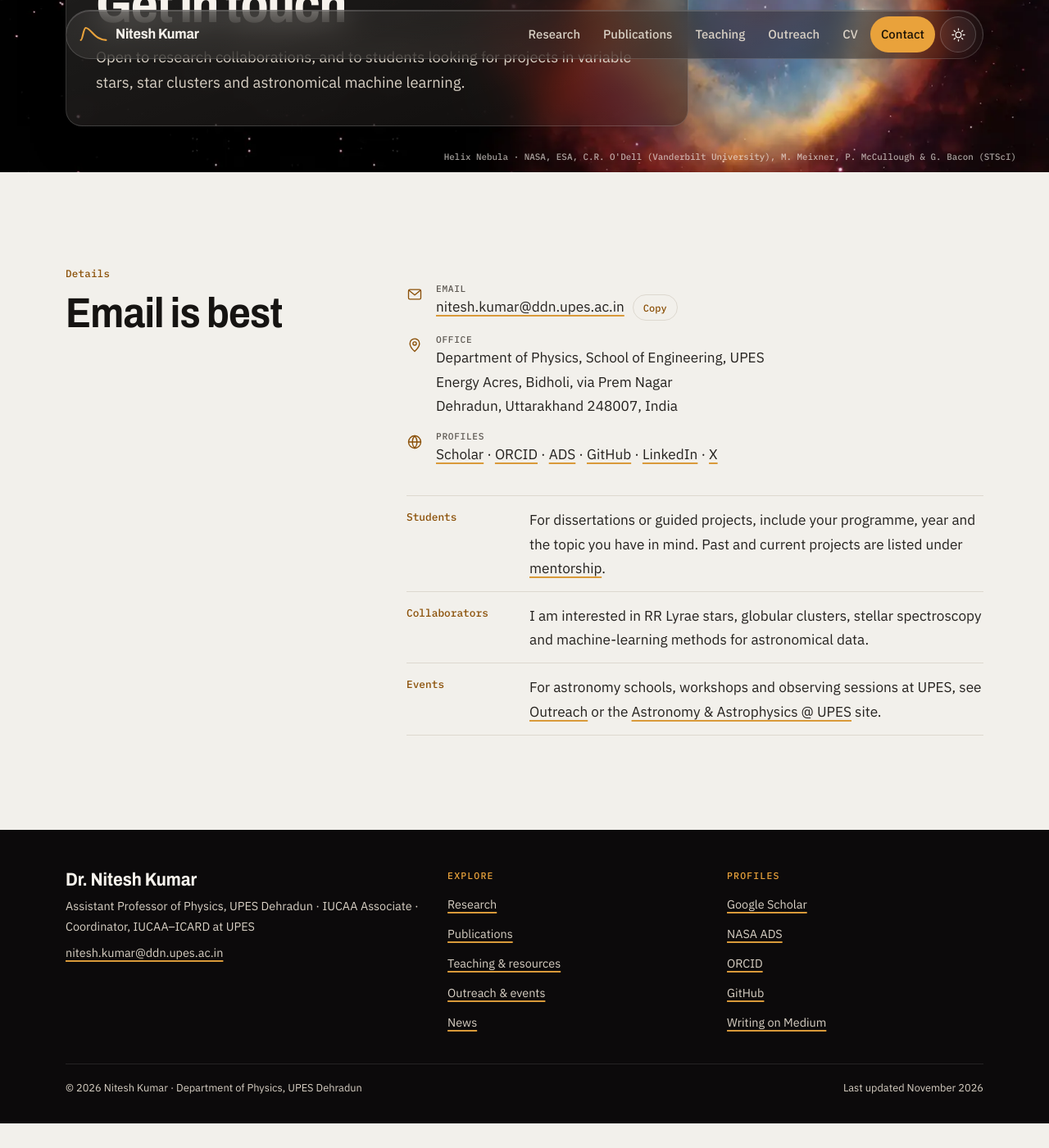
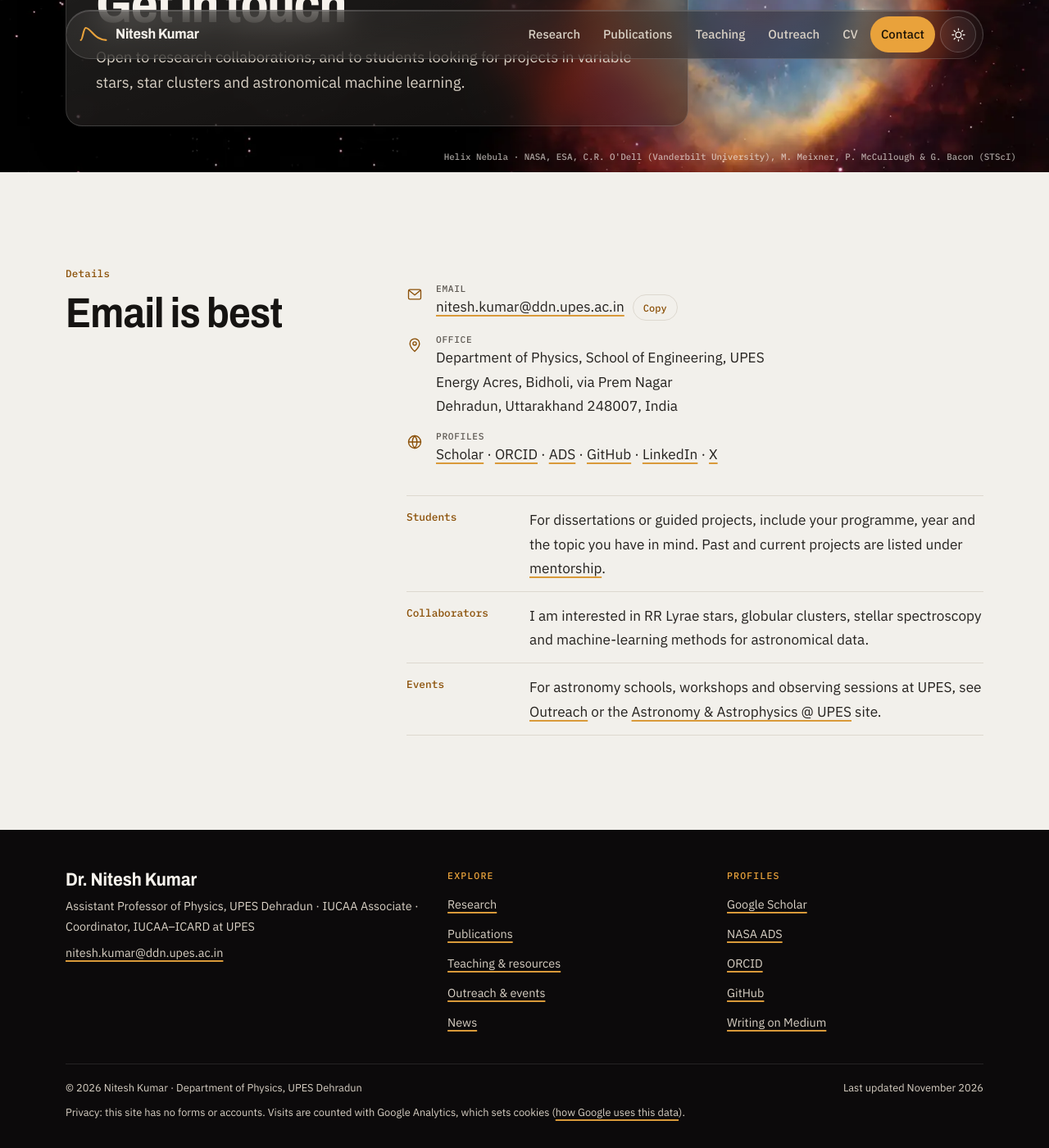
Before and after one commit to niteshchandra039/niteshchandra039.github.io, a Jekyll site: the page built from contact.html, in a window 1280 px wide and 1400 px high, scrolled down 224 px. Shown: the whole window at 82% size. Built offline with Jekyll 4.4.1, drawn with Linux system fonts in a browser that asks for light colours; before the commit the page ends 1594 px from its top, so only the background shows below that.

Commit message:
Add arXiv links, BibTeX citations and a privacy note
Each paper now links to its free arXiv version (IDs verified against the arXiv
API) and has a "Cite" panel with Crossref-derived BibTeX, unique citation keys
and a copy button. The footer states that Google Analytics is used.

Co-Authored-By: Claude Opus 5.5 <noreply@anthropic.com>

```diff
--- a/_includes/site/footer.html
+++ b/_includes/site/footer.html
@@ -31,6 +31,7 @@
     <div class="foot-meta">
       <span>© {{ site.time | date: '%Y' }} {{ p.name }} · Department of Physics, UPES Dehradun</span>
       <span>Last updated {{ site.time | date: '%B %Y' }}</span>
+      <span>Privacy: this site has no forms or accounts. Visits are counted with Google Analytics, which sets cookies (<a href="https://policies.google.com/technologies/partner-sites">how Google uses this data</a>).</span>
     </div>
   </div>
 </footer>
--- a/assets/site/css/site.css
+++ b/assets/site/css/site.css
@@ -301,7 +301,7 @@ b, strong { font-weight: 600; }
 .pub .by { grid-column: 1; color: var(--muted); font-size: .93rem; }
 .pub .by b { color: var(--text); }
 .pub .yr { grid-row: 1 / 3; grid-column: 2; font: 500 .9rem var(--mono); color: var(--accent); text-align: right; }
-.pub .links { grid-column: 1; display: flex; flex-wrap: wrap; gap: 0 18px; font: 500 .8rem var(--mono); }
+.pub .links { grid-column: 1; min-width: 0; display: flex; flex-wrap: wrap; gap: 0 18px; font: 500 .8rem var(--mono); }
 .pub .links a { min-height: 36px; display: inline-flex; align-items: center; }
 .status { margin-top: 14px; font-size: .88rem; color: var(--muted); }
 
@@ -341,7 +341,19 @@ b, strong { font-weight: 600; }
 .mail { overflow-wrap: anywhere; }
 .copy { margin-left: 10px; min-height: 32px; padding: 0 12px; border-radius: 999px; border: 1px solid var(--line); background: transparent; color: var(--accent); font: 500 .75rem var(--mono); cursor: pointer; }
 .glass .copy { border-color: rgba(255, 255, 255, .25); color: var(--amber); }
-.no-js .copy { display: none; }
+html:not(.js) .copy { display: none; }
+
+/* Cite (BibTeX) */
+.cite { display: inline-block; min-width: 0; max-width: 100%; }
+.cite[open] { flex-basis: 100%; width: 100%; }
+.cite summary { list-style: none; cursor: pointer; min-height: 36px; display: inline-flex; align-items: center; color: inherit; text-decoration: underline; text-decoration-color: var(--accent-line); text-decoration-thickness: 1.5px; text-underline-offset: 4px; }
+.cite summary::-webkit-details-marker { display: none; }
+.cite summary::after { content: " ▾"; color: var(--accent); }
+.cite[open] summary::after { content: " ▴"; }
+.cite summary:hover { color: var(--accent); }
+.cite-box { max-width: 100%; min-width: 0; margin-top: 8px; padding: 14px; border: 1px solid var(--line); border-radius: 10px; background: var(--surface); }
+.cite-box pre { margin: 0 0 10px; overflow-x: auto; font: 400 .74rem/1.55 var(--mono); color: var(--text); white-space: pre; }
+.cite-box .copy { margin-left: 0; }
 
 /* Teaching resource library */
 .library-controls { display: grid; gap: 14px; margin-bottom: 24px; }
--- a/assets/site/js/site.js
+++ b/assets/site/js/site.js
@@ -98,10 +98,13 @@
   }
 
   /* ---- Copy e-mail ---- */
-  $$('.copy[data-copy]').forEach(function (b) {
+  $$('.copy[data-copy], .copy[data-copy-from]').forEach(function (b) {
     b.addEventListener('click', function () {
       if (!navigator.clipboard) return;
-      navigator.clipboard.writeText(b.getAttribute('data-copy')).then(function () {
+      var src = b.getAttribute('data-copy-from');
+      var text = src ? (document.getElementById(src) || {}).textContent : b.getAttribute('data-copy');
+      if (!text) return;
+      navigator.clipboard.writeText(text).then(function () {
         var old = b.textContent; b.textContent = 'Copied';
         setTimeout(function () { b.textContent = old; }, 1600);
       });
```
Also changed, not shown: _data/publications.yml (+90 -1 lines), _includes/site/pub.html (+15 -1 lines).
